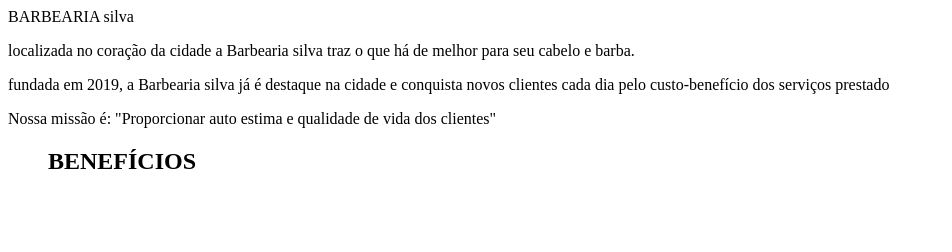
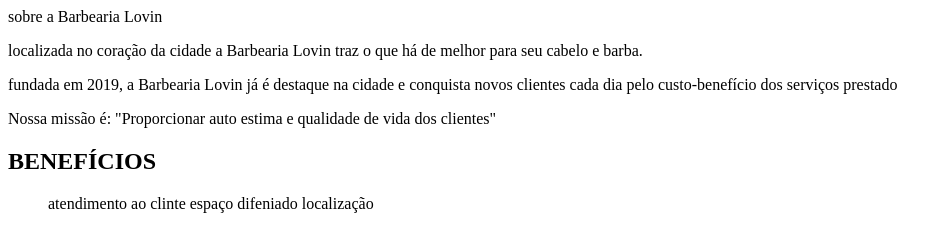
Before and after one commit to aninhaa23/BARBEARIA-1C, a plain HTML site: page index.html in a window 1280 px wide. Shown: the whole page, without its empty margins (0-952 px from the left). Drawn offline with Linux system fonts and the light colour scheme.

Commit message:
inicio do codigo html

```diff
--- a/index.html
+++ b/index.html
@@ -3,16 +3,19 @@
 <head>
     <meta charset = "utf-8">
     <title>Barbearia Lovin</title>
+    <link rel = "stylesheet" href = "style.css">
 </head>
 </body>
-<hi>BARBEARIA silva </hi>
-<p>localizada no coração da cidade a Barbearia silva traz o que há de melhor para seu cabelo e barba.</p>
-<p>fundada em 2019, a Barbearia silva já é destaque na cidade e conquista novos clientes cada dia pelo custo-benefício dos serviços prestado</p>
+<hi>sobre a Barbearia Lovin </hi>
+<p>localizada no coração da cidade a Barbearia Lovin traz o que há de melhor para seu cabelo e barba.</p>
+<p>fundada em 2019, a Barbearia Lovin já é destaque na cidade e conquista novos clientes cada dia pelo custo-benefício dos serviços prestado</p>
 <p>Nossa missão é: "Proporcionar auto estima e qualidade de vida dos clientes" </p>
 
-
+<h2>BENEFÍCIOS</h2>
 <ul>
-  <h2>BENEFÍCIOS</h2></h2>
+</I>atendimento ao clinte <//i>
+</i>espaço difeniado <//i>
+</i>localização<//i>
 </ul>
+</body>
 </html>
-</html>
```
